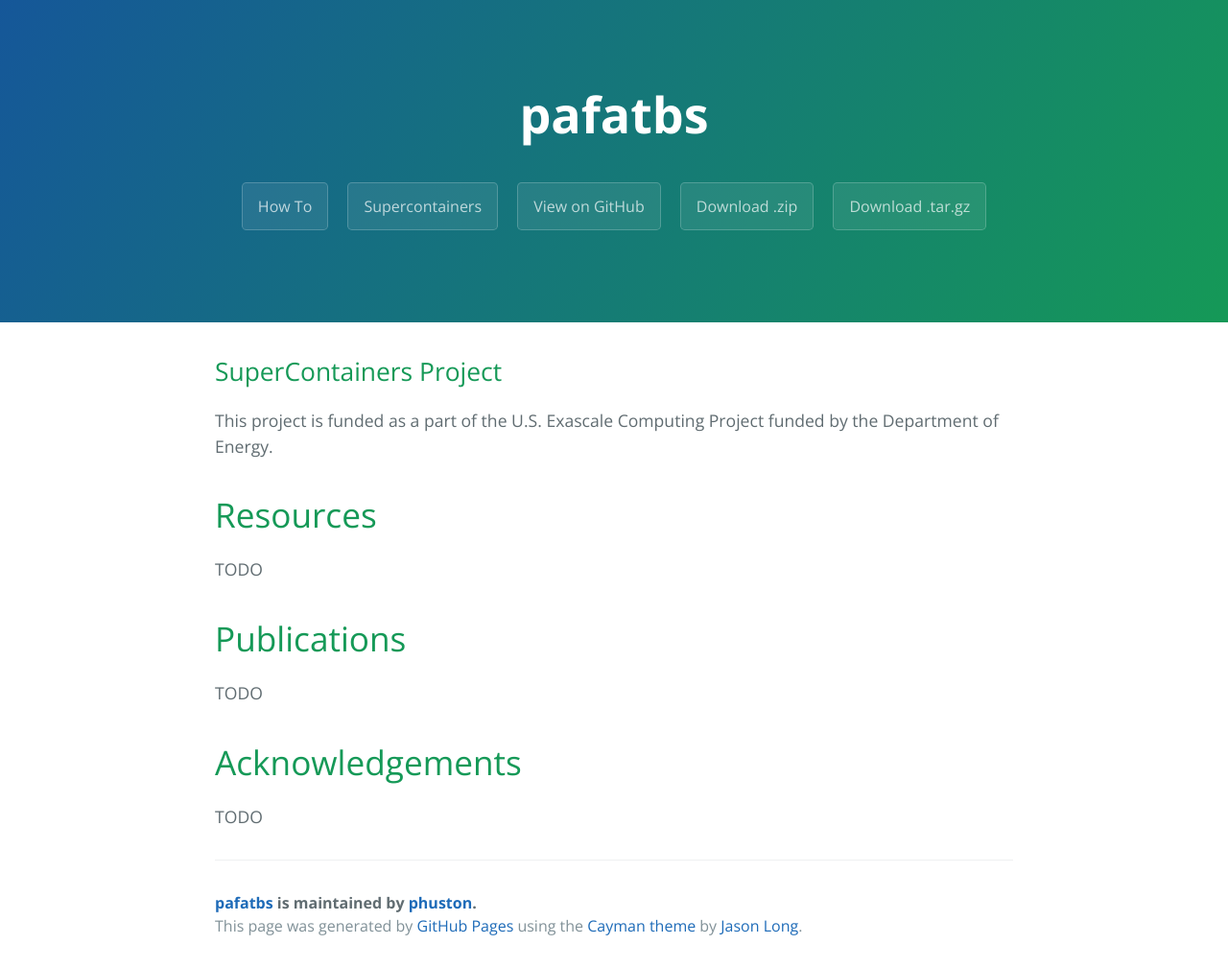
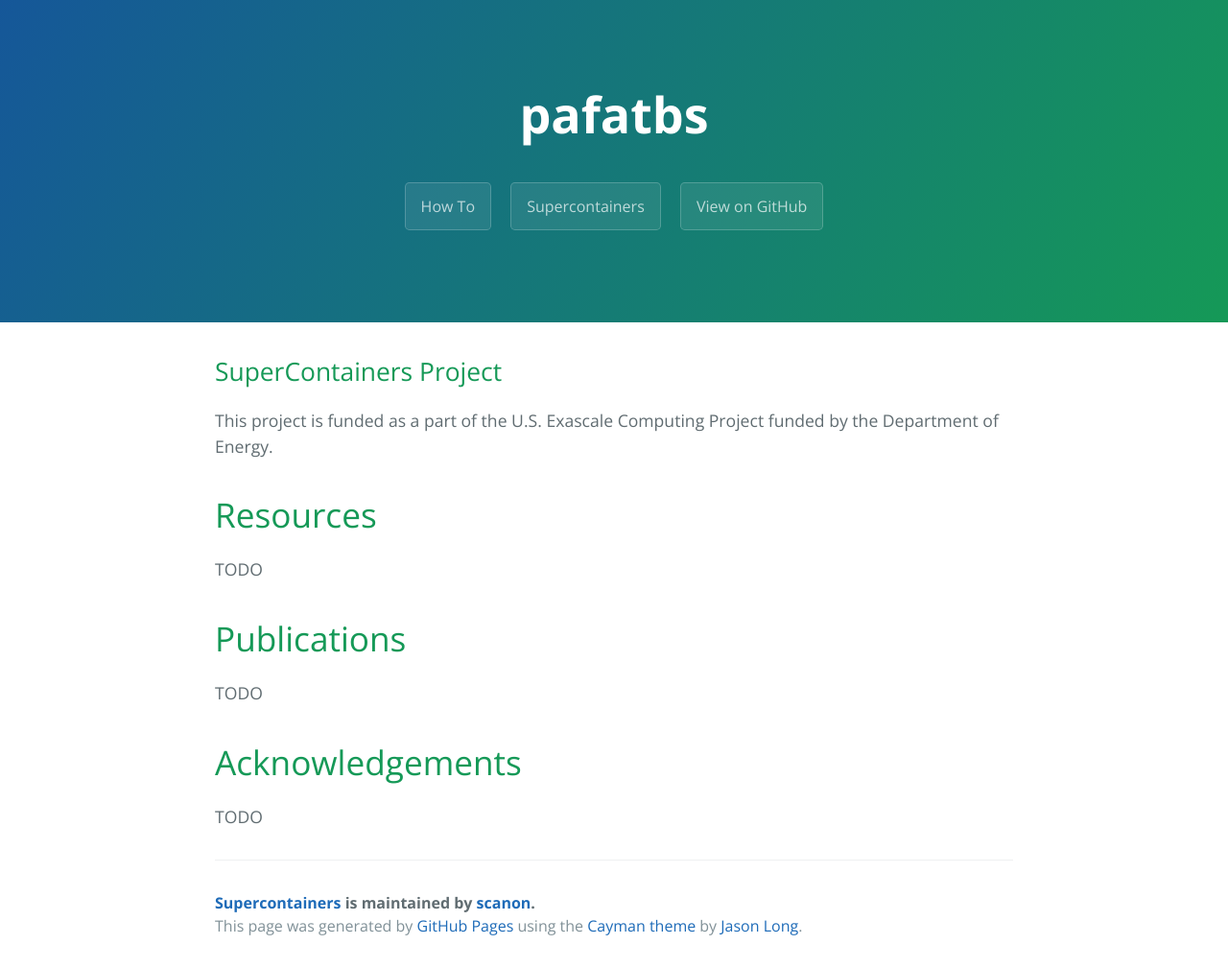
Before and after one commit to scanon/supercontainers.org, a Jekyll site: the page built from index.md, in a window 1280 px wide. Shown: the whole page at 96% size. Built offline with Jekyll 4.4.1, drawn with Linux system fonts in a browser that asks for light colours.

Commit message:
update layout

```diff
--- a/_layouts/template.html
+++ b/_layouts/template.html
@@ -16,9 +16,7 @@
       {% for page in site.pages %}
         <a href= {{ page.filename }} class="btn">{{ page.title }}</a>
       {% endfor %}
-      <a href="https://github.com/phuston/patrickandfrantonarethebestninjas" class="btn">View on GitHub</a>
-      <a href="https://github.com/phuston/patrickandfrantonarethebestninjas/zipball/master" class="btn">Download .zip</a>
-      <a href="https://github.com/phuston/patrickandfrantonarethebestninjas/tarball/master" class="btn">Download .tar.gz</a>
+      <a href="https://github.com/supercontainers/supercontainers.org" class="btn">View on GitHub</a>
     </section>
 
     <section class="main-content">
@@ -26,7 +24,7 @@
       {{ content }}
 
       <footer class="site-footer">
-        <span class="site-footer-owner"><a href="https://github.com/phuston/patrickandfrantonarethebestninjas">pafatbs</a> is maintained by <a href="https://github.com/phuston">phuston</a>.</span>
+        <span class="site-footer-owner"><a href="https://github.com/supercontainers/">Supercontainers</a> is maintained by <a href="https://github.com/scanon">scanon</a>.</span>
 
         <span class="site-footer-credits">This page was generated by <a href="https://pages.github.com">GitHub Pages</a> using the <a href="https://github.com/jasonlong/cayman-theme">Cayman theme</a> by <a href="https://twitter.com/jasonlong">Jason Long</a>.</span>
       </footer>
```
